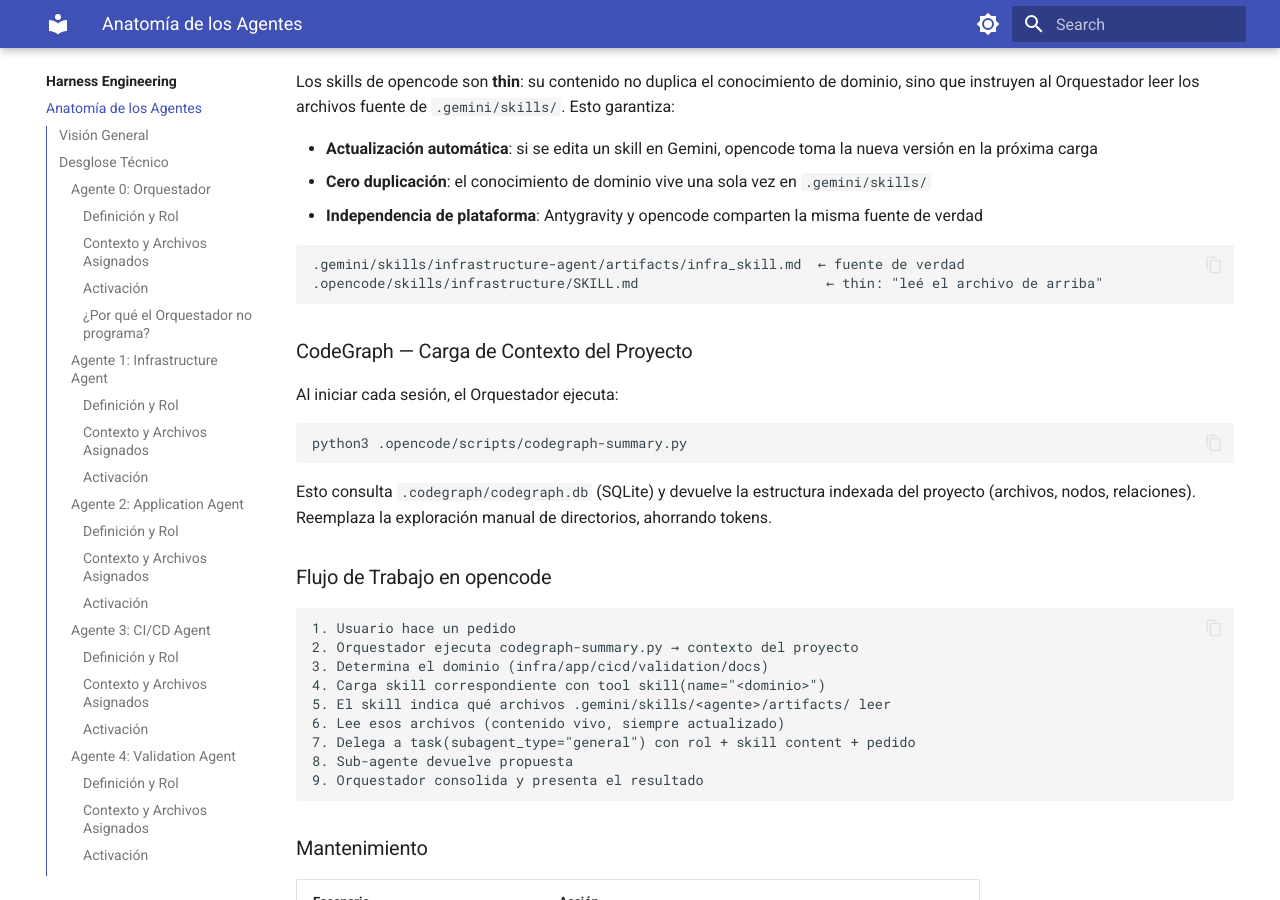
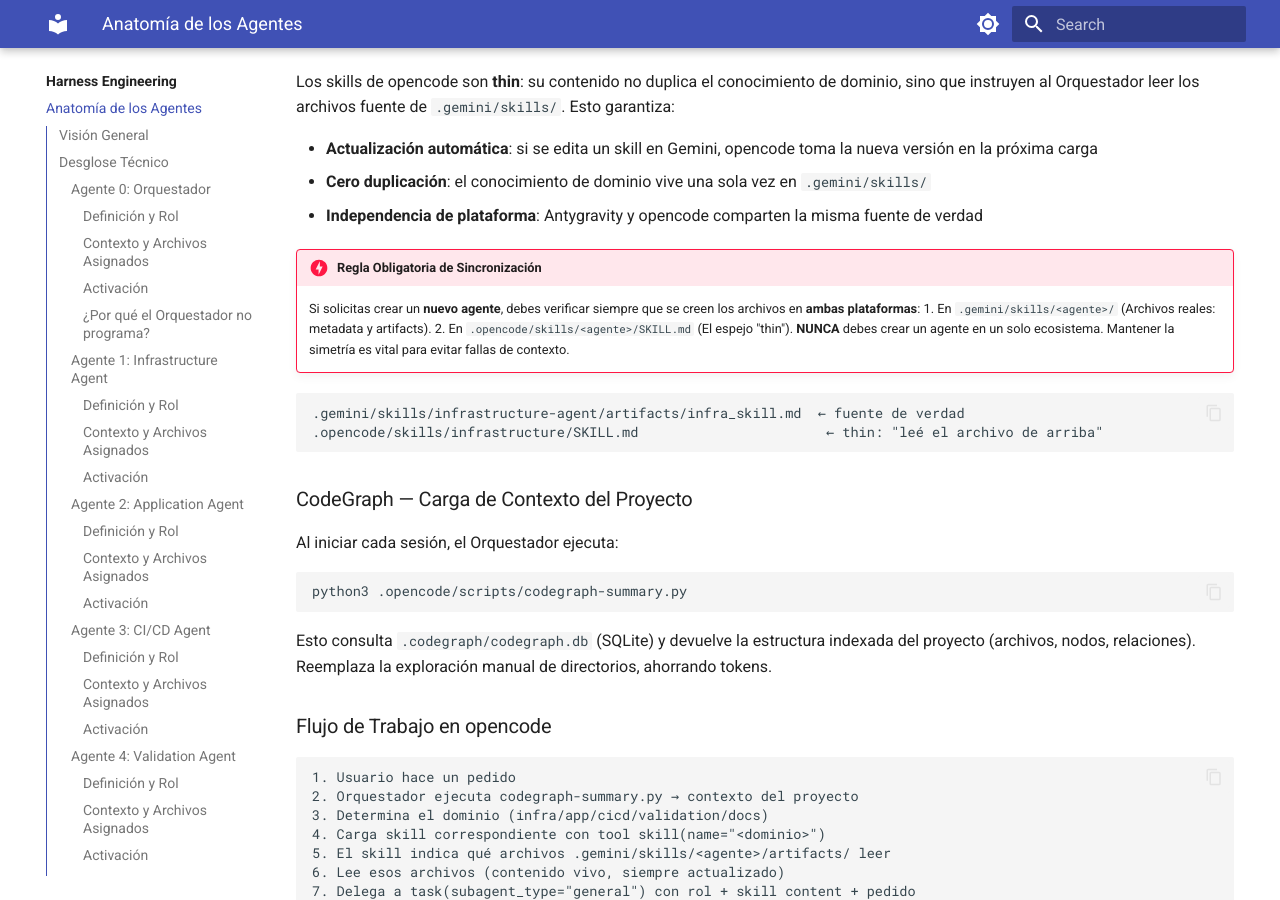
Before and after one commit to LabordaSebastian/proyecto-k8s-ftth, an MkDocs documentation site: the page built from docs/harness-engineering/agents.md, in a window 1280 px wide and 900 px high, scrolled down 6219 px. Built offline with MkDocs 1.6.1 and Material for MkDocs 9.7.7, drawn with Linux system fonts in a browser that asks for light colours.

Commit message:
docs: add explicit agent synchronization warning in agents documentation

````diff
--- a/docs/harness-engineering/agents.md
+++ b/docs/harness-engineering/agents.md
@@ -235,6 +235,12 @@ Los skills de opencode son **thin**: su contenido no duplica el conocimiento de
 - **Cero duplicación**: el conocimiento de dominio vive una sola vez en `.gemini/skills/`
 - **Independencia de plataforma**: Antygravity y opencode comparten la misma fuente de verdad
 
+!!! danger "Regla Obligatoria de Sincronización"
+    Si solicitas crear un **nuevo agente**, debes verificar siempre que se creen los archivos en **ambas plataformas**:
+    1. En `.gemini/skills/<agente>/` (Archivos reales: metadata y artifacts).
+    2. En `.opencode/skills/<agente>/SKILL.md` (El espejo "thin").
+    **NUNCA** debes crear un agente en un solo ecosistema. Mantener la simetría es vital para evitar fallas de contexto.
+
 ```
 .gemini/skills/infrastructure-agent/artifacts/infra_skill.md  ← fuente de verdad
 .opencode/skills/infrastructure/SKILL.md                       ← thin: "leé el archivo de arriba"
````
